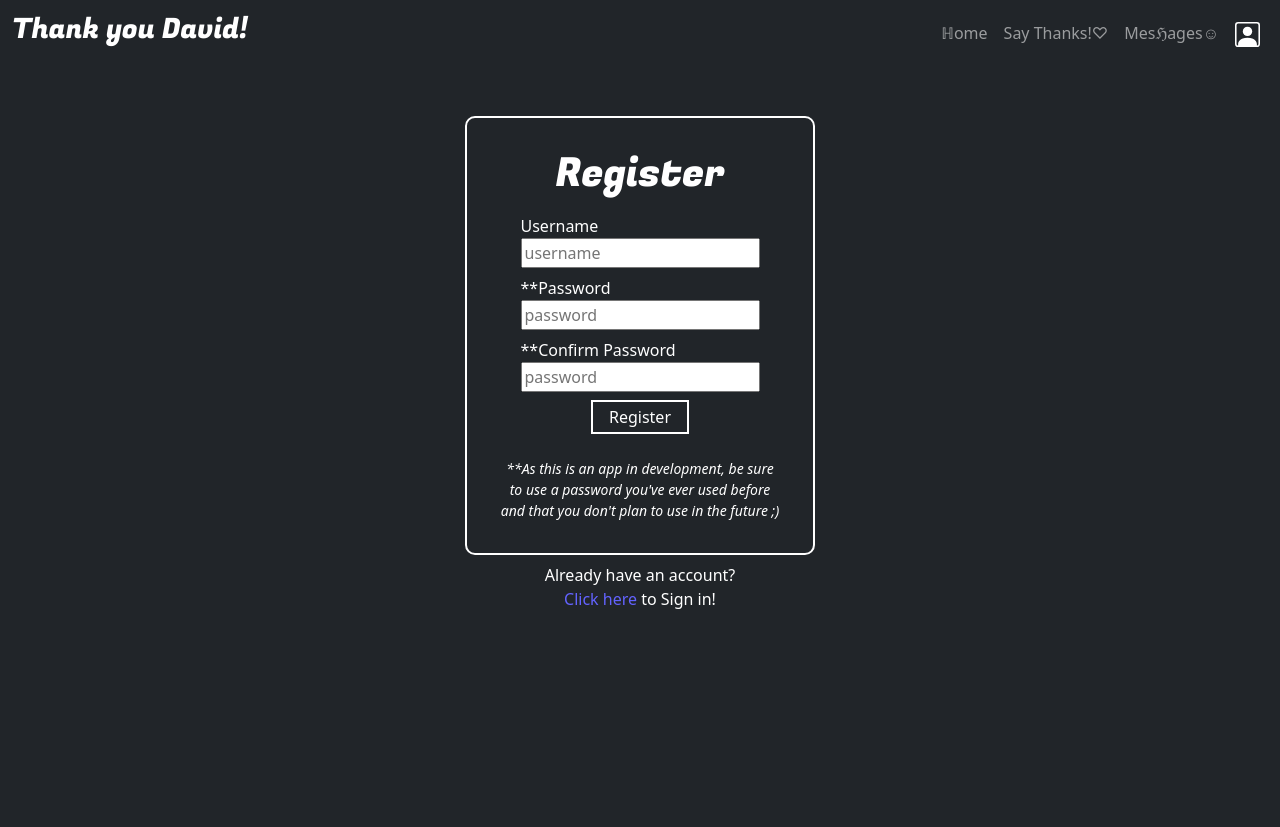
After one commit to isidorae/thankyou_david, a Flask app: page /register in a window 1280 px wide. The commit adds this page. Run offline with Flask 3, Linux system fonts and the light colour scheme; some libraries are stand-ins or nearby versions.

Commit message:
front end login/register/profile

```diff
--- a/app.py
+++ b/app.py
@@ -1,9 +1,10 @@
 #. .venv/bin/activate
 # flask --app app.py --debug run
 from cs50 import SQL
-from flask import Flask, jsonify, render_template, request, redirect
+from flask import Flask, jsonify, render_template, session, request, redirect
 from flask_session import Session
 from datetime import date
+from werkzeug.security import check_password_hash, generate_password_hash
 
 app = Flask(__name__)
 
@@ -45,7 +46,7 @@ def sendComment():
 
     if name == "" or comment == "" or img =="none":
         print("All fields must be filled")
-        return render_template("comment_form_err.html")
+        return render_template("err/comment_form_err.html")
 
     else:
         print(img, name, comment)
@@ -54,18 +55,117 @@ def sendComment():
 
     # https://api.github.com/users/{username}}
 
+@app.route("/myprofile")
+def myprofile():
+    return render_template("myprofile.html")
 
 @app.route("/error")
 def errormsg():
-    return render_template("comment_form_err.html")
-# @app.route("/comments")
-# def index():
-#     return render_template("index.html")
+    return render_template("err/comment_form_err.html")
 
-# @app.route("/login")
-# def index():
-#     return render_template("index.html")
 
-# @app.route("/register")
-# def index():
-#     return render_template("index.html")
+################################################################ AUTH ################################################################
+
+################################ LOGIN
+@app.route("/login", methods=["GET", "POST"])
+def login():
+
+    # Forget any user_id
+    session.clear()
+
+    if request.method == "POST":
+        if not request.form.get("username") or not request.form.get("password"):
+            message="Must enter a valid username & password"
+            err="403"
+            return render_template("err/login_form_error.html", message=message, err=err)
+
+        # find username in db
+        rows = db.execute(
+            "SELECT * FROM users WHERE username = ?", request.form.get("username")
+        )
+
+        # Ensure username exists (WE MUST GET ONLY 1 ROW = 1 UNIQUE USERNAME) and password is correct
+        if len(rows) != 1:
+            message="Username not found in database."
+            err="403"
+            return render_template("err/invalid_login.html")
+
+        if not check_password_hash(
+            rows[0]["hash"], request.form.get("password")
+        ):
+            message="Incorrect password."
+            err="403"
+            return render_template("err/invalid_login.html")
+
+        # Remember which user has logged in -> keep track of info; store current user ID
+        session["user_id"] = rows[0]["id"]
+
+        # Redirect user to home page
+        return redirect("/")
+
+    # User reached route via GET (as by clicking a link or via redirect)
+    else:
+        return render_template("login.html")
+
+
+################################ LOGOUT
+@app.route("/logout")
+def logout():
+    """Log user out"""
+
+    # Forget any user_id
+    session.clear()
+
+    # Redirect user to login form
+    return redirect("/")
+
+
+################################ REGISTER
+@app.route("/register", methods=["GET", "POST"])
+def register():
+    """Register user"""
+    # POST -> check errors & submit data to table database -> log user in
+    if request.method == "POST":
+        username = request.form.get("username")
+        password = request.form.get("password")
+        passconfirm = request.form.get("confirmation")
+
+        # Ensure username was submitted
+        if not username:
+            message = "Must fill out all fields."
+            err= "400"
+            return render_template("err/register_form_err.html", message=message, err=err)
+
+        # Ensure password was submitted
+        elif not password or not passconfirm:
+            message = "Must fill out all fields."
+            err= "400"
+            return render_template("err/register_form_err.html", message=message, err=err)
+
+        # check if username exists
+        elif db.execute("SELECT * FROM users WHERE username = ?", username):
+            message = "Username already taken :("
+            err= "400"
+            return render_template("err/register_form_err.html", message=message, err=err)
+
+        # check password is confirmed
+        elif password != passconfirm:
+            message = "Password must be the same as confirmation."
+            err= "400"
+            return render_template("err/register_form_err.html", message=message, err=err)
+
+        # hash password
+        hash = generate_password_hash(password)
+
+        # insert data in users table
+        db.execute("INSERT INTO users (username, hash) VALUES (?, ?)", username, hash)
+
+        # store session
+        user_data = db.execute("SELECT * FROM users WHERE username = ?", username)
+        session["user_id"] = user_data[0]["id"]
+
+        return redirect("/")
+
+    # GET -> display form to register
+    else:
+        return render_template("register.html")
--- a/static/styles.css
+++ b/static/styles.css
@@ -12,6 +12,17 @@ footer {
     background-color: RGBA(var(--bs-dark-rgb), var(--bs-bg-opacity, 1));
 }
 
+a {
+    text-decoration: none;
+    color: rgb(99, 99, 255);
+}
+
+.intro-container {
+    max-width: 1000px;
+    min-width: 350px;
+    padding: 3rem;
+}
+
 .hp-main-container {
     max-width: 400px;
 }
@@ -21,7 +32,20 @@ footer {
     background-color: transparent;
 }
 
+.bi-person-square {
+    color: white;
+}
 
+.stndr-btn {
+    background-color: transparent;
+    border: 2px solid white;
+    padding: 0.2rem 1rem ;
+    color: white;
+}
+
+.stndr-btn:active {
+    border: 2px solid rgb(57, 228, 57);
+}
 /* /saythanks */
 
 
@@ -136,6 +160,22 @@ border-radius: 3px;
 }
 
 
+/* LOGIN / REGISTER FORMS */
+.login-form-container {
+    width: 350px;
+    border: 2px solid white;
+    border-radius: 10px;
+    padding: 2rem;
+}
+
+.data-container {
+    border: 2px solid white;
+    padding: 4rem;
+    border-radius: 10px;
+}
+
+
+
 /* MEDIA QUERIES */
 
 @media (min-width: 550px) {
--- a/templates/layout.html
+++ b/templates/layout.html
@@ -18,7 +18,7 @@
     <!-- navbar -->
     <nav class="navbar navbar-expand-lg bg-dark" data-bs-theme="dark" >
         <div class="container-fluid">
-          <a class="navbar-brand" href="#">Navbar</a>
+          {% block navtitle %}<a class="navbar-brand" href="/"><h3>Thank you David!</h3></a> {% endblock %}
           <button class="navbar-toggler" type="button" data-bs-toggle="collapse" data-bs-target="#navbarNav" aria-controls="navbarNav" aria-expanded="false" aria-label="Toggle navigation">
             <span class="navbar-toggler-icon"></span>
           </button>
@@ -26,16 +26,21 @@
             <ul class="navbar-nav ms-auto">
               {% block nav %}
               <li class="nav-item">
-                <a class="nav-link" aria-current="page" href="/">Home</a>
+                <a class="nav-link" aria-current="page" href="/">&Hopf;ome</a>
               </li>
               <li class="nav-item">
-                <a class="nav-link active" href="/saythanks">Say Thanks!</a>
+                <a class="nav-link active" href="/saythanks">Say Thanks!&#9825;</a>
               </li>
               <li class="nav-item">
-                <a class="nav-link" href="/messages">Comments</a>
+                <a class="nav-link" href="/messages">Mes&Hfr;ages&#9786;</a>
               </li>
               <li class="nav-item align-self-end">
-                <a class="nav-link" href="#">Login</a>
+                <a class="nav-link" href="/login">
+                  <svg xmlns="http://www.w3.org/2000/svg" width="25" height="25" fill="currentColor" class="bi bi-person-square" viewBox="0 0 16 16">
+                    <path d="M11 6a3 3 0 1 1-6 0 3 3 0 0 1 6 0"/>
+                    <path d="M2 0a2 2 0 0 0-2 2v12a2 2 0 0 0 2 2h12a2 2 0 0 0 2-2V2a2 2 0 0 0-2-2zm12 1a1 1 0 0 1 1 1v12a1 1 0 0 1-1 1v-1c0-1-1-4-6-4s-6 3-6 4v1a1 1 0 0 1-1-1V2a1 1 0 0 1 1-1z"/>
+                  </svg>
+                </a>
               </li>
               {% endblock %}
             </ul>
--- /dev/null
+++ b/templates/register.html
@@ -0,0 +1,42 @@
+{% extends "layout.html" %}
+
+{% block nav %}
+<li class="nav-item">
+    <a class="nav-link" aria-current="page" href="/">&Hopf;ome</a>
+  </li>
+  <li class="nav-item">
+    <a class="nav-link" class="nav-link" href="/saythanks">Say Thanks!&#9825;</a>
+  </li>
+  <li class="nav-item">
+    <a class="nav-link" href="/messages">Mes&Hfr;ages&#9786;</a>
+  </li>
+  <li class="nav-item align-self-end">
+    <a class="nav-link active" href="/login">
+      <svg xmlns="http://www.w3.org/2000/svg" width="25" height="25" fill="currentColor" class="bi bi-person-square" viewBox="0 0 16 16">
+        <path d="M11 6a3 3 0 1 1-6 0 3 3 0 0 1 6 0"/>
+        <path d="M2 0a2 2 0 0 0-2 2v12a2 2 0 0 0 2 2h12a2 2 0 0 0 2-2V2a2 2 0 0 0-2-2zm12 1a1 1 0 0 1 1 1v12a1 1 0 0 1-1 1v-1c0-1-1-4-6-4s-6 3-6 4v1a1 1 0 0 1-1-1V2a1 1 0 0 1 1-1z"/>
+      </svg>
+    </a>
+  </li>
+{% endblock %}
+
+{% block title %}Login{% endblock %}
+
+{% block body %}
+   <div class="d-flex flex-column align-items-center justify-content-center mt-5 text-center">
+        <div class="login-form-container d-flex flex-column align-items-center justify-content-center">
+            <h1>Register</h1>
+            <form class="d-flex flex-column align-items-center justify-content-center">
+                <label class="align-self-start mt-2">Username</label>
+                <input name="username" type="text" placeholder="username">
+                <label class="align-self-start mt-2">**Password</label>
+                <input name="password" type="password" placeholder="password">
+                <label class="align-self-start mt-2">**Confirm Password</label>
+                <input name="password" type="password" placeholder="password">
+                <button type="submit" class="stndr-btn mt-2">Register</button>
+            </form>
+            <small class="align-self-start mt-4"><i>**As this is an app in development, be sure to use a password you've ever used before and that you don't plan to use in the future ;)</i></small>
+        </div>
+        <p class="mt-2">Already have an account? <br> <a href="/login">Click here</a> to Sign in!</p>
+   </div>
+{% endblock %}
```
Also changed, not shown: templates/choose_img.html (+14 -7 lines), templates/comment_form_err.html (deleted, +0 -25 lines), templates/comments.html (+9 -4 lines), templates/err/comment_form_err.html (added, +32 -0 lines), templates/err/invalid_login.html (added, +32 -0 lines), templates/err/login_form_err.html (added, +32 -0 lines), templates/err/register_form_err.html (added, +32 -0 lines), templates/index.html (+14 -7 lines), templates/login.html (added, +39 -0 lines), templates/myprofile.html (added, +43 -0 lines), 1 other file.
